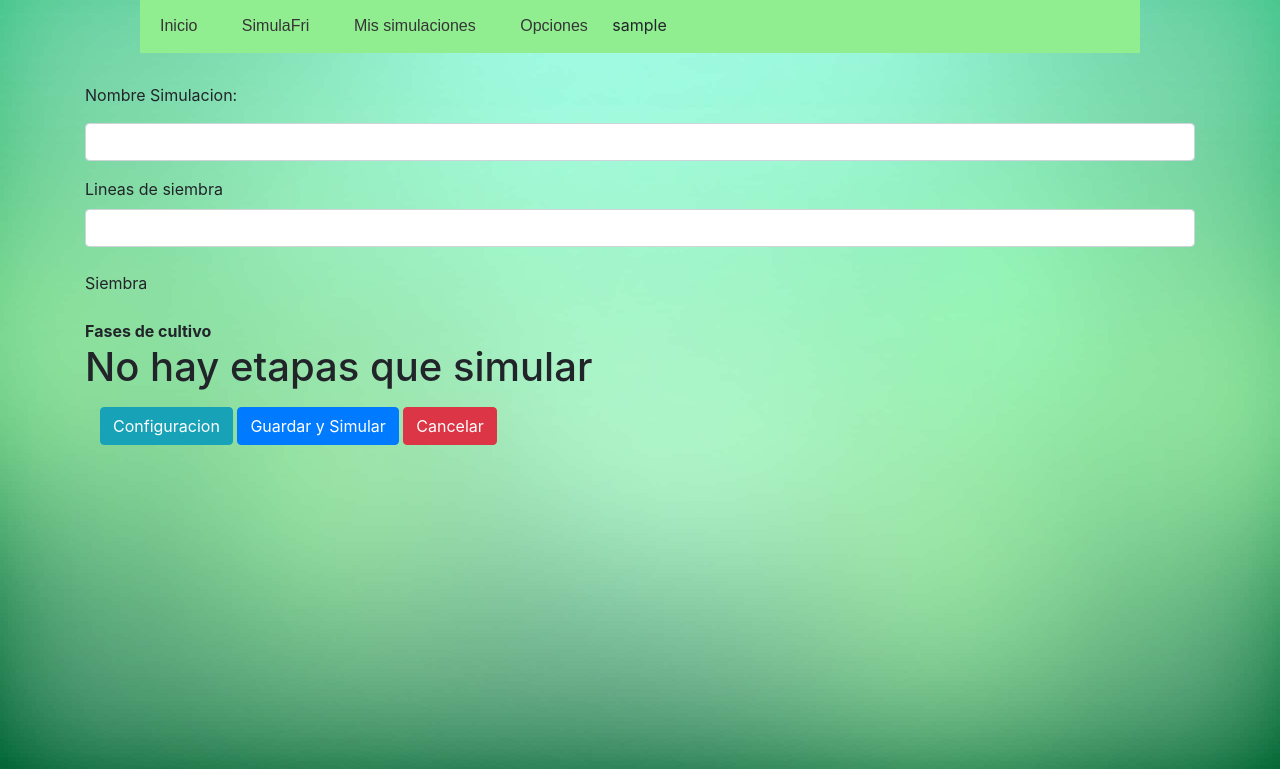
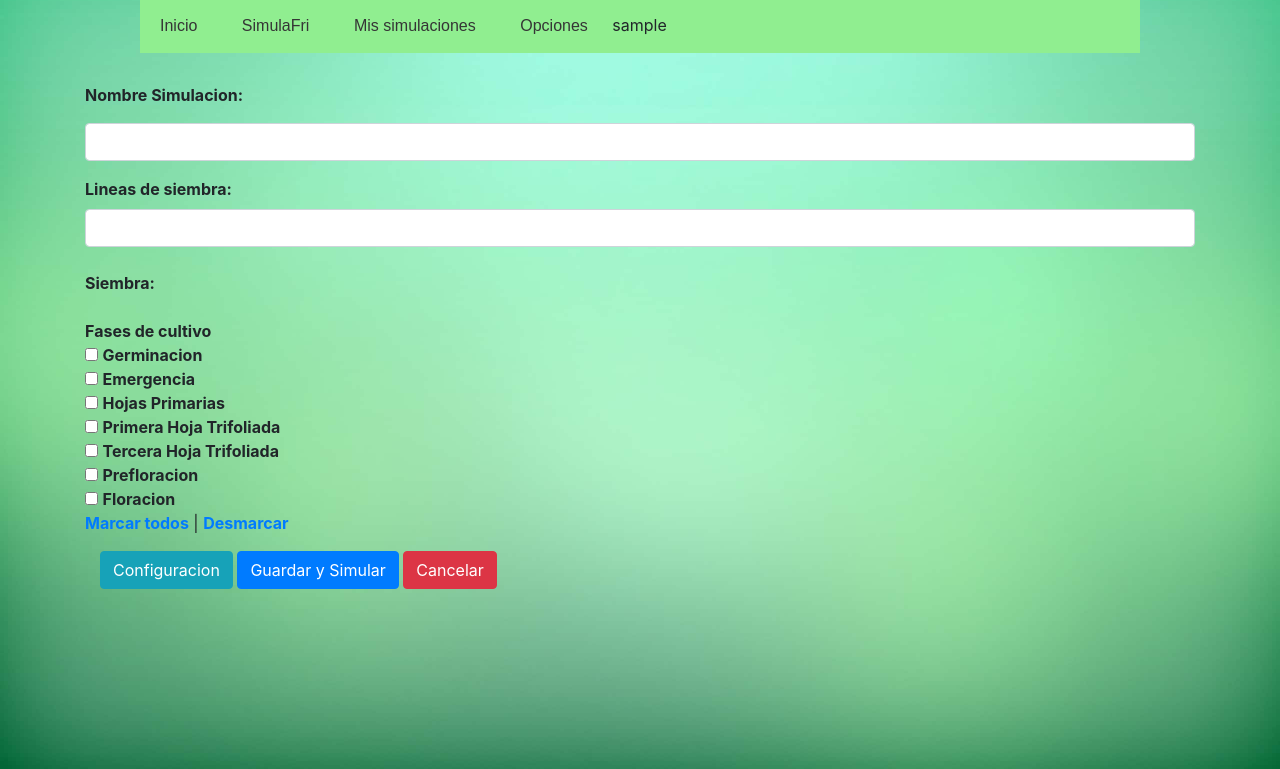
Before and after one commit to tareaHDP2018/HDP2018, a Django app: page /simula/nuevo in a window 1280 px wide. Shown: the part 31-800 px from the top of the page. Run offline with Django 3.2, Linux system fonts and the light colour scheme; the visitor is signed in with stand-in values (Sample User, id 1); parts of the project's set-up code (start-up, migrations or seed data) failed here and were passed over; some libraries are stand-ins or nearby versions.

Commit message:
Arreglando nuevo_editar y consultar

```diff
--- a/apps/consultar/views.py
+++ b/apps/consultar/views.py
@@ -5,8 +5,8 @@ from django.shortcuts import render
 from apps.configurarSimulacion.models import Simulacion
 # Create your views here.
 def simulacionlist(request):
-	 simulacion = Simulacion.objects.all();
-	 contexto = {'simulaciones':Simulacion };
+	 simulacion = Simulacion.objects.all()
+	 contexto = {'simulaciones':simulacion }
 	 return render(request, 'Simulacion/consultar.html', contexto)
 # Create your views here.from django.shortcuts import renderfrom django.shortcuts import render
 
--- a/templates/Simulacion/nuevo.html
+++ b/templates/Simulacion/nuevo.html
@@ -4,36 +4,66 @@
 
 {% block content %}
 <link rel="stylesheet" href="{% static "css/nuevo.css" %}"/>
-<form class="formulario" method="POST">
+<form class="formulario" name="f1" method="POST">
 	 {% csrf_token %}
 
 	<div class="form-group ">
 		<div class="form-group">
-			<p>Nombre Simulacion:</p>
+			<p><strong>Nombre Simulacion:</strong></p>
 			<input type="text" name="simulacion" value="" class="form-control"/>
 		</div>
 		<div class="col-xs-2">
-			<label for="ex1">Lineas de siembra</label>
+			<label for="ex1"><strong>Lineas de siembra:</strong></label>
 			<input type="number" name="linea" id="ex1" class="form-control"/>
 		</div>
 		</br>
 		<div class="form-group">
-			<label>Siembra</label>
+			<label><strong>Siembra:</strong></label>
 			<h2>{{siembras.nombre}}</h2>
 		</div>
 		<div class="form-group">
 			<strong>Fases de cultivo</strong>
 		</br>
-			{% if fase %}
+		<!--	{% if fase %}
 			{% for fases in fase %}
-			<input type="checkbox" value="{{fases.id}}" name="fase" id="fase" />
+			<input type="checkbox"  name="fase" id="fase" />
 			<label class="checkbox">{{fases.descripcion}}</label>
 	        </br>
 			{% endfor %}
 			{% else %}
 			<h1>No hay etapas que simular</h1>
 			{% endif %}
-			<!--{{ form.as_table }}-->
+			{{ form.as_table }}-->
+			<div>
+			<input type="checkbox"  name="germinacion" id="germinacion"  />
+			<strong>Germinacion</strong>
+			</div>
+			<div>
+			<input type="checkbox"  name="emergencia" id="emergencia"  />
+			<strong>Emergencia</strong>
+			</div>
+			<div>
+			<input type="checkbox"  name="hojaPrimaria" id="hojaPrimaria"  />
+			<strong>Hojas Primarias</strong>
+			</div>
+			<div>
+			<input type="checkbox"  name="primeraHoja" id="primeraHoja"  />
+			<strong>Primera Hoja Trifoliada</strong>
+			</div>
+			<div>
+			<input type="checkbox"  name="terceraHoja" id="terceraHoja"  />
+			<strong>Tercera Hoja Trifoliada</strong>
+			</div>
+			<div>
+			<input type="checkbox"  name="prefloracion" id="prefloracion"  />
+			<strong>Prefloracion</strong>
+			</div>
+			<div>
+			<input type="checkbox"  name="floracion" id="floracion"  />
+			<strong>Floracion</strong>
+			</div>
+			<a href="javascript:seleccionar_todo()"><strong>Marcar todos</strong></a> |
+			<a href="javascript:deseleccionar_todo()"><strong>Desmarcar</strong></a>
 
 
 		</div>
@@ -42,10 +72,13 @@
         <button type="submit" class="btn btn-primary ">Guardar y Simular</button>
         <a class="btn btn-danger " href="">Cancelar</a>
     </div>-->
-	<div class="container">
-		<button type="button" class="btn btn-info " data-toggle="modal" data-target="#myModal">Configuracion</button>
+    <div class="container">
+    	<button type="button" class="btn btn-info " data-toggle="modal" data-target="#myModal">Configuracion</button>
 		<button type="submit" class="btn btn-primary ">Guardar y Simular</button>
         <a class="btn btn-danger " href="">Cancelar</a>
+    </div>
+	<div class="container">
+
 	  <div class="modal fade" id="myModal" role="dialog">
     	<div class="modal-dialog">
     	 <div class="modal-content">
@@ -88,6 +121,19 @@
       </div>
 	</div>
 
+<script type="text/javascript">
+	function seleccionar_todo(){
+   for (i=0;i<document.f1.elements.length;i++)
+      if(document.f1.elements[i].type == "checkbox")
+         document.f1.elements[i].checked=1
+}
+
+function deseleccionar_todo(){
+   for (i=0;i<document.f1.elements.length;i++)
+      if(document.f1.elements[i].type == "checkbox")
+         document.f1.elements[i].checked=0
+}
+</script>
 
 
 </form>
```
Also changed, not shown: apps/configurarSimulacion/models.py (+8 -7 lines), apps/nuevo_editar/views.py (+15 -7 lines), apps/configurarSimulacion/migrations/0001_initial.py, apps/configurarSimulacion/migrations/0002_auto_20180513_2159.py (added), apps/configurarSimulacion/migrations/0003_auto_20180513_2231.py (added), apps/configurarSimulacion/migrations/0004_auto_20180513_2233.py (added), apps/configurarSimulacion/migrations/0005_auto_20180513_2319.py (added), apps/configurarSimulacion/migrations/0006_auto_20180513_2356.py (added), apps/configurarSimulacion/migrations/0007_auto_20180514_0025.py (added).
